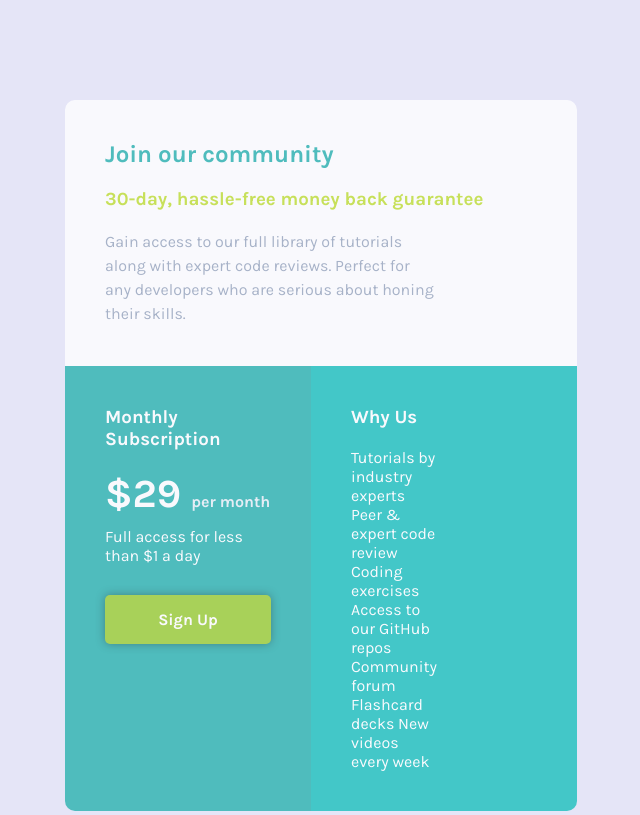
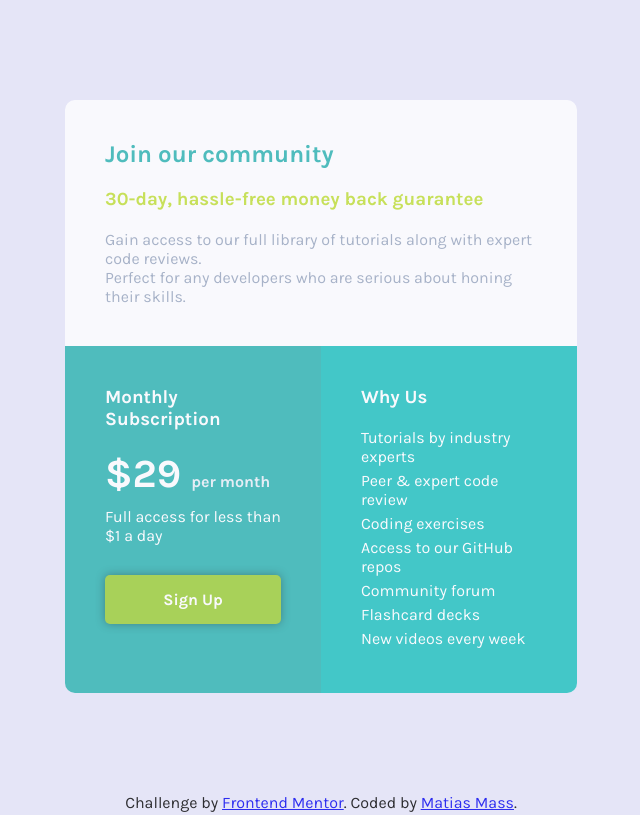
Before and after one commit to MatiasMass/Single-price-grid-component, a plain HTML site: page docs/index.html in a window 1280 px wide. Shown: the top 815 px of the page, without its empty margins (319-959 px from the left). Drawn offline with Linux system fonts and the light colour scheme.

Commit message:
Adding some changes

```diff
--- a/docs/css/styles.css
+++ b/docs/css/styles.css
@@ -47,9 +47,6 @@ body {
 
 .price-grid .community p{
     color: hsl(218, 22%, 67%);
-    line-height: 1.5;
-    margin-right: 100px;
-
 }
 
 .price-grid .subscription{
@@ -107,9 +104,12 @@ body {
     margin-bottom: 20px;
 }
 
-.price-grid .about-us p{
-    margin-right: 100px;
-    font-weight: 400;
+.price-grid .about-us ul{
+    list-style: none;
+}
+
+.price-grid .about-us li{
+    margin-bottom: 5px;
 }
 
 .attribution{
@@ -126,18 +126,12 @@ body {
         grid-column: span 1;
     }
 
-    .price-grid .community p{
-        margin-right: 0;
-    }
 
     .price-grid .subscription{
-        /* grid-column: span 1; */
         border-bottom-left-radius: 0;
-
     }
 
     .price-grid .about-us{
-        grid-column: span 1;
         border-bottom-left-radius: 10px;
         border-bottom-right-radius: 10px;
     }
--- a/docs/index.html
+++ b/docs/index.html
@@ -24,10 +24,9 @@
 
         <h3 class="subtitle-com">30-day, hassle-free money back guarantee</h3>
 
-        <p>
-          Gain access to our full library of tutorials along with expert code reviews.
-          Perfect for any developers who are serious about honing their skills.
-        </p>
+        <p>Gain access to our full library of tutorials along with expert code reviews.</p>
+        <p>Perfect for any developers who are serious about honing their skills.</p>
+
       </div>
       <div class="subscription">
         <h3 class="title-sub">Monthly Subscription</h3>
@@ -42,14 +41,15 @@
 
         <h3>Why Us</h3>
 
-        <p>Tutorials by industry experts
-          Peer &amp; expert code review
-          Coding exercises
-          Access to our GitHub repos
-          Community forum
-          Flashcard decks
-          New videos every week
-        </p>
+        <ul>
+          <li>Tutorials by industry experts</li>
+          <li>Peer &amp; expert code review</li>
+          <li>Coding exercises</li>
+          <li>Access to our GitHub repos</li>
+          <li>Community forum</li>
+          <li>Flashcard decks</li>
+          <li>New videos every week</li>
+        </ul>
       </div>
     </section>
   </main>
```
